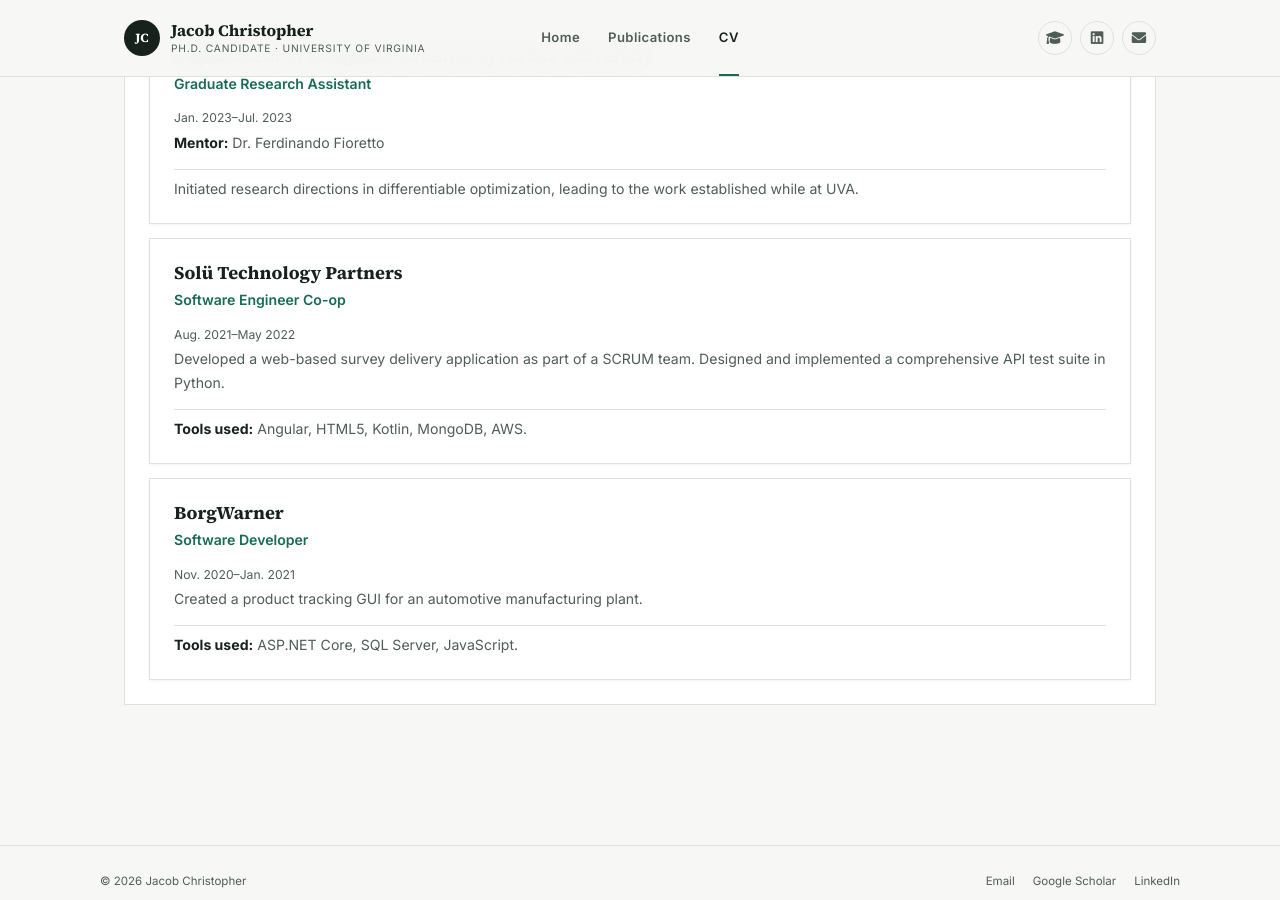
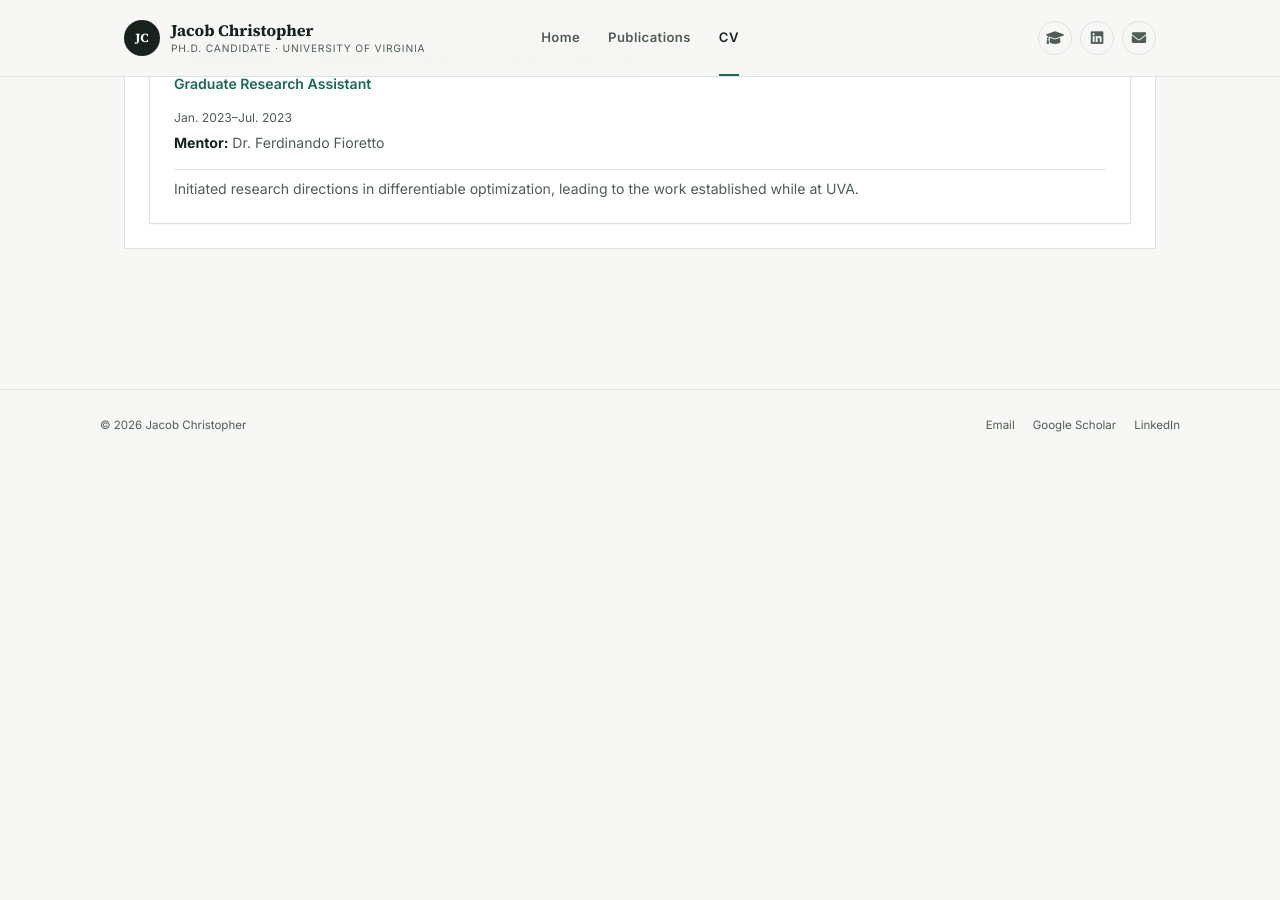
Before and after one commit to jacobchristopher/jacobchristopher.github.io, a Jekyll site: the page built from cv.md, in a window 1280 px wide and 900 px high, scrolled down 1487 px. Built offline with Jekyll 4.4.1, drawn with Linux system fonts in a browser that asks for light colours; after the commit the page ends 1948 px from its top, so only the background shows below that.

Commit message:
resume refresh

```diff
--- a/cv.md
+++ b/cv.md
@@ -83,7 +83,7 @@ title: CV
             </ul>
         </div>
 
-        <div class="cv-item">
+        <!-- <div class="cv-item">
             <h3 class="cv-title">Solü Technology Partners</h3>
             <p class="cv-subtitle">Software Engineer Co-op</p>
             <p class="cv-date">Aug. 2021–May 2022</p>
@@ -102,7 +102,7 @@ title: CV
                 <li><strong>Tools used:</strong> ASP.NET Core, SQL Server, JavaScript.</li>
             </ul>
         </div>
-    </div>
+    </div> -->
 </div>
 
 <!-- <div class="section">
```
